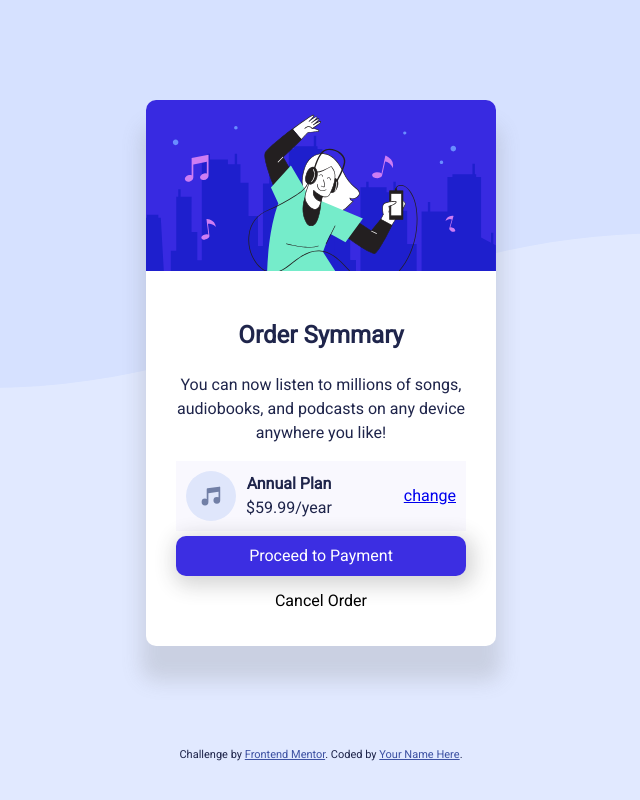
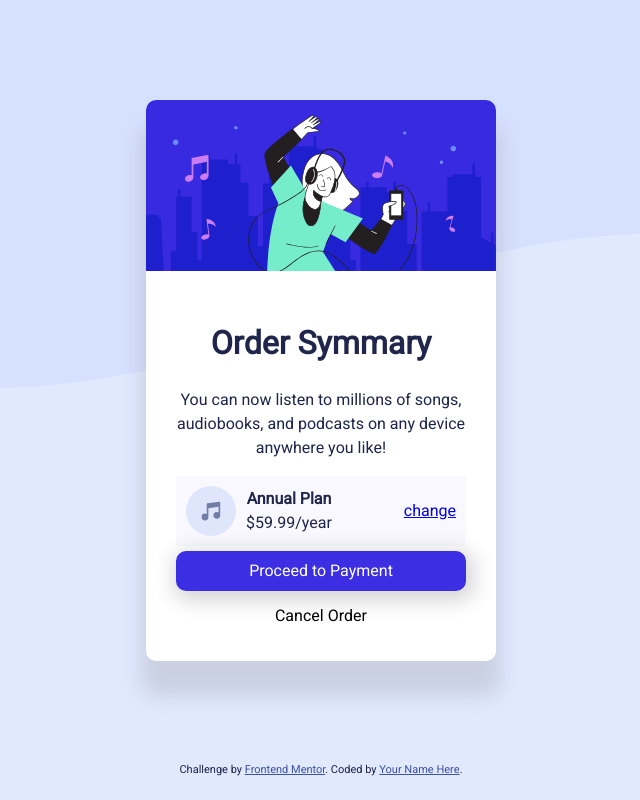
Before and after one commit to janselroa/order-summary-component, a plain HTML site: page index.html in a window 1280 px wide. Shown: the whole page, without its empty margins (319-959 px from the left). Drawn offline with Linux system fonts and the light colour scheme.

Commit message:
Update index.html

```diff
--- a/index.html
+++ b/index.html
@@ -26,10 +26,10 @@
 
 <body>
     <img class="bg-img" src="./assets/img/pattern-background-desktop.svg" alt="">
-    <div class="card">
+    <div class="card" role="main">
         <img class="card__img" src="./assets/img/illustration-hero.svg">
         <div class="card__content">
-            <h2>Order Symmary</h2>
+            <h1>Order Symmary</h1>
             <p>You can now listen to millions of songs, audiobooks, and podcasts on any device anywhere you like!</p>
             <div class="card__data">
                 <img src="./assets/img/icon-music.svg">
```
